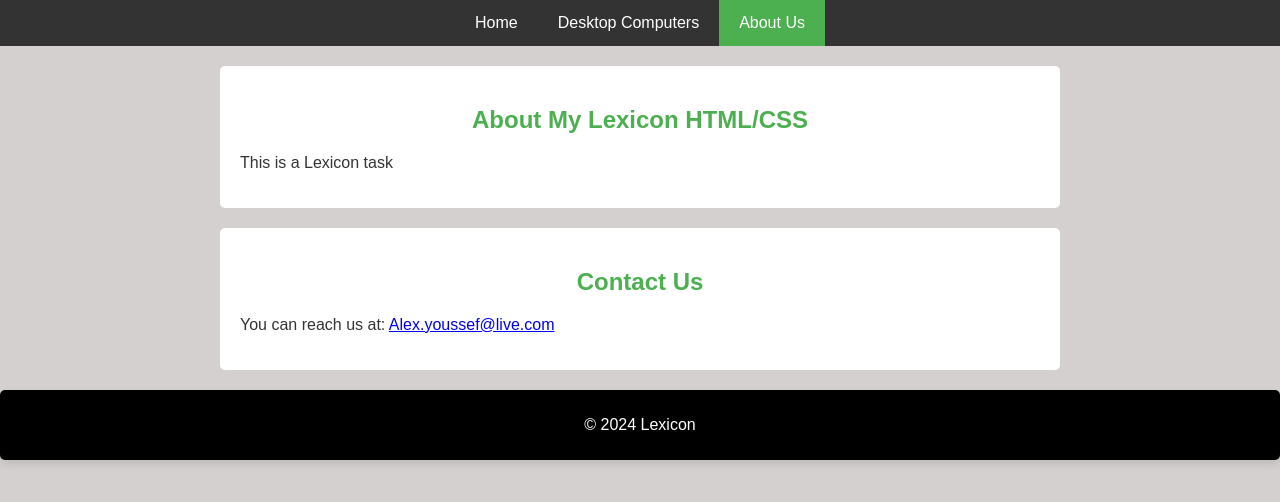
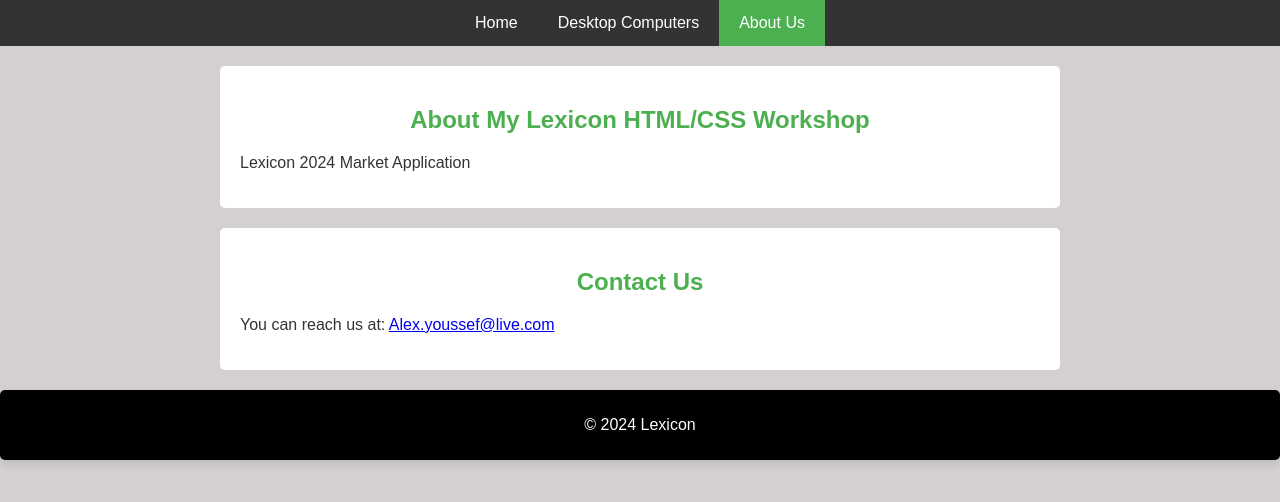
Before and after one commit to AlexBuildsLTS/html-workshop-web, a plain HTML site: page aboutus.html in a window 1280 px wide. Drawn offline with Linux system fonts and the light colour scheme.

Commit message:
Updated text

```diff
--- a/aboutus.html
+++ b/aboutus.html
@@ -3,7 +3,7 @@
 <head>
     <meta charset="UTF-8">
     <meta name="viewport" content="width=device-width, initial-scale=1.0">
-    <title>About Us - Best PC Market</title>
+    <title>About Us - Market place App</title>
    <link rel="stylesheet" href="styles.css">
        <script src="scripts.js"></script>
 </head>
@@ -21,8 +21,8 @@
     <main>
 
         <section>
-            <h2>About My Lexicon HTML/CSS </h2>
-            <p> This is a Lexicon task </p>
+            <h2>About My Lexicon HTML/CSS Workshop </h2>
+            <p> Lexicon 2024 Market Application </p>
         </section>
     </main>
 
@@ -35,7 +35,5 @@
         <p> &copy; 2024 Lexicon</p>
     </footer>
 
-
-  <!-- <script src="scripts.js"></script> -->
 </body>
 </html>
```
Also changed, not shown: desktop.html (+2 -2 lines), index.html (+1 -1 lines).
